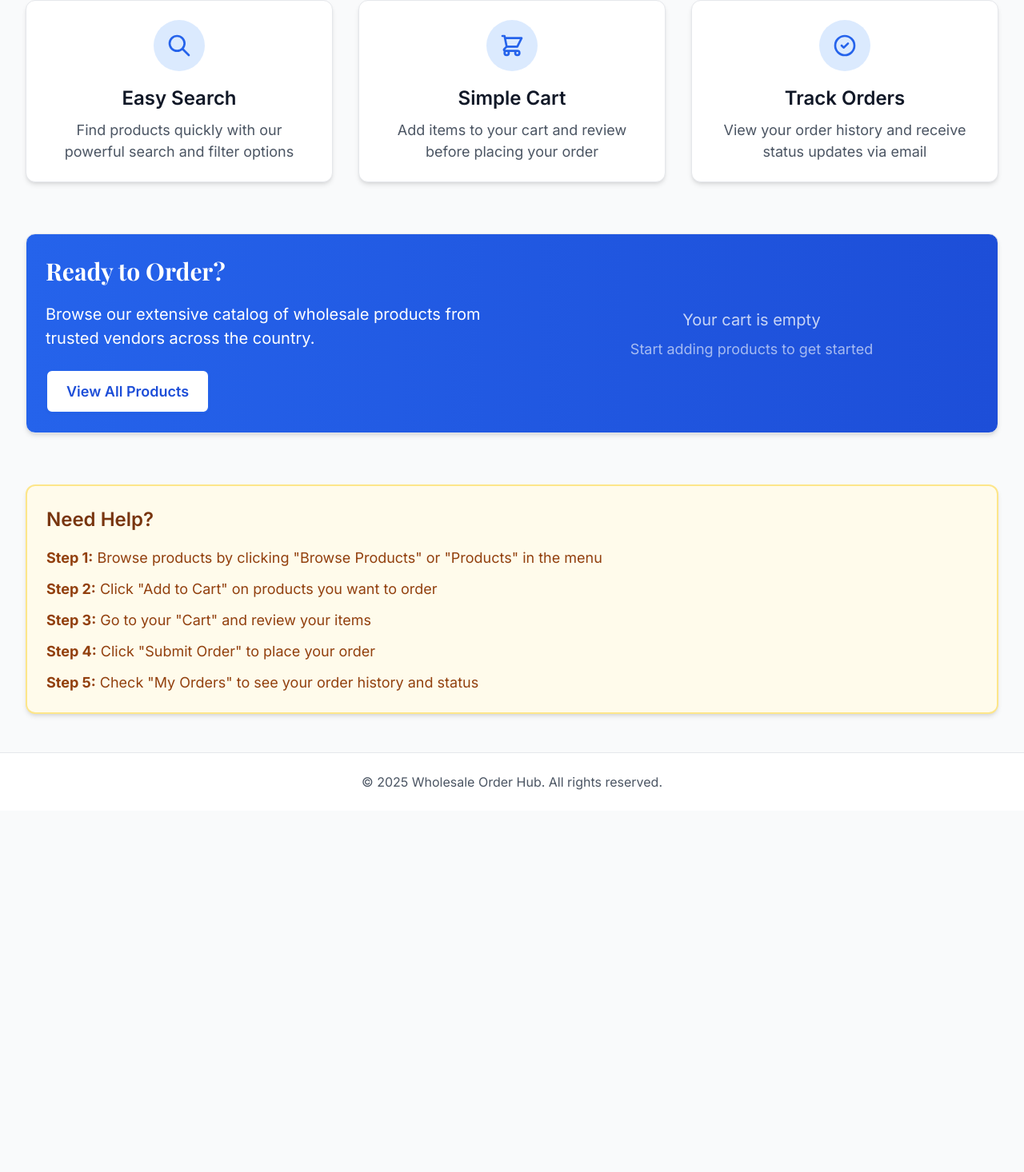
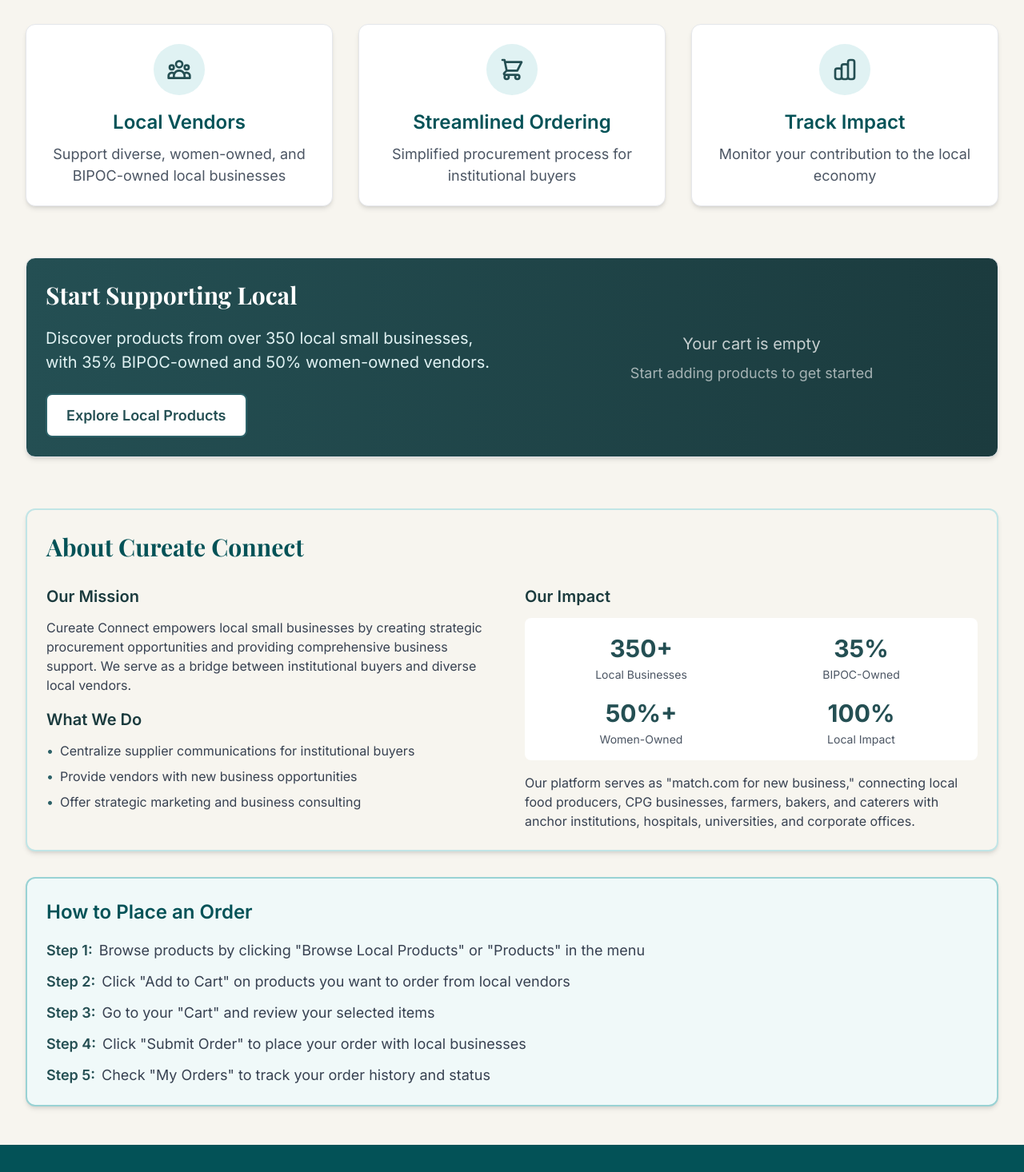
Before and after one commit to jlpasto/Smart-Vendor-Order-App, a React (Vite) app in the folder client/: page / in a window 1280 px wide. Shown: the part 387-1853 px from the top of the page at 80% size. Before the commit the page ends 1401 px from the top, so only its background shows below. Built offline with nearby package versions, Linux system fonts and the light colour scheme; no server answers.

Commit message:
apply branding of Cureate

```diff
--- a/client/src/components/Layout.jsx
+++ b/client/src/components/Layout.jsx
@@ -13,18 +13,18 @@
   };
 
   return (
-    <div className="min-h-screen flex flex-col bg-gray-50">
+    <div className="min-h-screen flex flex-col bg-cream">
       {/* Header */}
       <header className="bg-white shadow-sm sticky top-0 z-50">
         <div className="max-w-7xl mx-auto px-4 sm:px-6 lg:px-8">
           <div className="flex justify-between items-center py-4">
             {/* Logo */}
             <Link to="/" className="flex items-center space-x-2">
-              <div className="w-10 h-10 bg-primary-600 rounded-lg flex items-center justify-center">
-                <span className="text-white font-bold text-xl">W</span>
+              <div className="w-10 h-10 bg-primary-900 rounded-lg flex items-center justify-center">
+                <span className="text-white font-bold text-xl">CC</span>
               </div>
-              <span className="font-display font-bold text-2xl text-gray-900 hidden sm:inline">
-                Wholesale Hub
+              <span className="font-display font-bold text-2xl text-primary-900 hidden sm:inline">
+                Cureate Connect
               </span>
             </Link>
 
@@ -100,16 +100,33 @@
       </main>
 
       {/* Footer */}
-      <footer className="bg-white border-t border-gray-200 mt-auto">
-        <div className="max-w-7xl mx-auto px-4 sm:px-6 lg:px-8 py-6">
-          <div className="text-center text-gray-600">
-            <p className="text-base">© 2025 Wholesale Order Hub. All rights reserved.</p>
-            {user && (
-              <p className="text-sm mt-2">
-                Logged in as: <span className="font-semibold">{user.email}</span>
-                {isAdmin() && <span className="ml-2 badge badge-pending">Admin</span>}
+      <footer className="bg-primary-900 text-white mt-auto">
+        <div className="max-w-7xl mx-auto px-4 sm:px-6 lg:px-8 py-8">
+          <div className="grid md:grid-cols-2 gap-6 mb-6">
+            <div>
+              <h3 className="font-display font-bold text-xl mb-2">Cureate Connect</h3>
+              <p className="text-primary-200 text-sm">
+                Empowering local food businesses through strategic procurement opportunities.
               </p>
-            )}
+            </div>
+            <div className="text-right">
+              <p className="text-sm text-primary-200">Connecting vendors with institutional buyers</p>
+              <a href="https://www.cureate.co/connect" target="_blank" rel="noopener noreferrer"
+                 className="text-primary-300 hover:text-white text-sm mt-2 inline-block">
+                Learn more about Cureate →
+              </a>
+            </div>
+          </div>
+          <div className="border-t border-primary-800 pt-4">
+            <div className="text-center">
+              <p className="text-sm text-primary-300">© 2025 Cureate Connect. All rights reserved.</p>
+              {user && (
+                <p className="text-xs mt-2 text-primary-400">
+                  Logged in as: <span className="font-semibold text-primary-200">{user.email}</span>
+                  {isAdmin() && <span className="ml-2 badge badge-pending">Admin</span>}
+                </p>
+              )}
+            </div>
           </div>
         </div>
       </footer>
--- a/client/src/index.css
+++ b/client/src/index.css
@@ -8,7 +8,7 @@
   }
 
   body {
-    @apply font-sans text-base text-gray-900 bg-gray-50 antialiased;
+    @apply font-sans text-base text-gray-900 bg-cream antialiased;
     -webkit-font-smoothing: antialiased;
     -moz-osx-font-smoothing: grayscale;
   }
--- a/client/src/pages/HomePage.jsx
+++ b/client/src/pages/HomePage.jsx
@@ -9,66 +9,66 @@
     <div className="max-w-7xl mx-auto px-4 sm:px-6 lg:px-8 py-12">
       {/* Hero Section */}
       <div className="text-center mb-16">
-        <h1 className="page-title mb-4">
-          Welcome to Wholesale Order Hub
+        <h1 className="page-title mb-4 text-primary-900">
+          Welcome to Cureate Connect
         </h1>
-        <p className="text-xl text-gray-600 max-w-2xl mx-auto mb-8">
-          Your simple and intuitive platform for wholesale ordering. Browse products, add to cart, and place orders with ease.
+        <p className="text-xl text-gray-700 max-w-3xl mx-auto mb-8">
+          Your gateway to local procurement. Connect with diverse vendors, discover unique products, and support your community's food economy through our streamlined ordering platform.
         </p>
         <Link to="/products" className="btn-primary inline-block">
-          Browse Products
+          Browse Local Products
         </Link>
       </div>
 
       {/* Features Grid */}
       <div className="grid md:grid-cols-3 gap-8 mb-16">
-        <div className="card text-center">
+        <div className="card text-center hover:shadow-lg transition-shadow">
           <div className="w-16 h-16 bg-primary-100 rounded-full flex items-center justify-center mx-auto mb-4">
-            <svg className="w-8 h-8 text-primary-600" fill="none" stroke="currentColor" viewBox="0 0 24 24">
-              <path strokeLinecap="round" strokeLinejoin="round" strokeWidth={2} d="M21 21l-6-6m2-5a7 7 0 11-14 0 7 7 0 0114 0z" />
+            <svg className="w-8 h-8 text-primary-700" fill="none" stroke="currentColor" viewBox="0 0 24 24">
+              <path strokeLinecap="round" strokeLinejoin="round" strokeWidth={2} d="M17 20h5v-2a3 3 0 00-5.356-1.857M17 20H7m10 0v-2c0-.656-.126-1.283-.356-1.857M7 20H2v-2a3 3 0 015.356-1.857M7 20v-2c0-.656.126-1.283.356-1.857m0 0a5.002 5.002 0 019.288 0M15 7a3 3 0 11-6 0 3 3 0 016 0zm6 3a2 2 0 11-4 0 2 2 0 014 0zM7 10a2 2 0 11-4 0 2 2 0 014 0z" />
             </svg>
           </div>
-          <h3 className="text-2xl font-semibold mb-2">Easy Search</h3>
+          <h3 className="text-2xl font-semibold mb-2 text-primary-900">Local Vendors</h3>
           <p className="text-gray-600 text-lg">
-            Find products quickly with our powerful search and filter options
+            Support diverse, women-owned, and BIPOC-owned local businesses
           </p>
         </div>
 
-        <div className="card text-center">
+        <div className="card text-center hover:shadow-lg transition-shadow">
           <div className="w-16 h-16 bg-primary-100 rounded-full flex items-center justify-center mx-auto mb-4">
-            <svg className="w-8 h-8 text-primary-600" fill="none" stroke="currentColor" viewBox="0 0 24 24">
+            <svg className="w-8 h-8 text-primary-700" fill="none" stroke="currentColor" viewBox="0 0 24 24">
               <path strokeLinecap="round" strokeLinejoin="round" strokeWidth={2} d="M3 3h2l.4 2M7 13h10l4-8H5.4M7 13L5.4 5M7 13l-2.293 2.293c-.63.63-.184 1.707.707 1.707H17m0 0a2 2 0 100 4 2 2 0 000-4zm-8 2a2 2 0 11-4 0 2 2 0 014 0z" />
             </svg>
           </div>
-          <h3 className="text-2xl font-semibold mb-2">Simple Cart</h3>
+          <h3 className="text-2xl font-semibold mb-2 text-primary-900">Streamlined Ordering</h3>
           <p className="text-gray-600 text-lg">
-            Add items to your cart and review before placing your order
+            Simplified procurement process for institutional buyers
           </p>
         </div>
 
-        <div className="card text-center">
+        <div className="card text-center hover:shadow-lg transition-shadow">
           <div className="w-16 h-16 bg-primary-100 rounded-full flex items-center justify-center mx-auto mb-4">
-            <svg className="w-8 h-8 text-primary-600" fill="none" stroke="currentColor" viewBox="0 0 24 24">
-              <path strokeLinecap="round" strokeLinejoin="round" strokeWidth={2} d="M9 12l2 2 4-4m6 2a9 9 0 11-18 0 9 9 0 0118 0z" />
+            <svg className="w-8 h-8 text-primary-700" fill="none" stroke="currentColor" viewBox="0 0 24 24">
+              <path strokeLinecap="round" strokeLinejoin="round" strokeWidth={2} d="M9 19v-6a2 2 0 00-2-2H5a2 2 0 00-2 2v6a2 2 0 002 2h2a2 2 0 002-2zm0 0V9a2 2 0 012-2h2a2 2 0 012 2v10m-6 0a2 2 0 002 2h2a2 2 0 002-2m0 0V5a2 2 0 012-2h2a2 2 0 012 2v14a2 2 0 01-2 2h-2a2 2 0 01-2-2z" />
             </svg>
           </div>
-          <h3 className="text-2xl font-semibold mb-2">Track Orders</h3>
+          <h3 className="text-2xl font-semibold mb-2 text-primary-900">Track Impact</h3>
           <p className="text-gray-600 text-lg">
-            View your order history and receive status updates via email
+            Monitor your contribution to the local economy
           </p>
         </div>
       </div>
 
       {/* Quick Stats */}
-      <div className="card bg-gradient-to-r from-primary-600 to-primary-700 text-white">
+      <div className="card bg-gradient-to-r from-primary-700 to-primary-800 text-white">
         <div className="grid md:grid-cols-2 gap-8 items-center">
           <div>
-            <h2 className="text-3xl font-display font-bold mb-4">Ready to Order?</h2>
-            <p className="text-xl mb-6">
-              Browse our extensive catalog of wholesale products from trusted vendors across the country.
+            <h2 className="text-3xl font-display font-bold mb-4">Start Supporting Local</h2>
+            <p className="text-xl mb-6 text-primary-100">
+              Discover products from over 350 local small businesses, with 35% BIPOC-owned and 50% women-owned vendors.
             </p>
             <Link to="/products" className="btn-secondary inline-block">
-              View All Products
+              Explore Local Products
             </Link>
           </div>
           <div className="text-center md:text-right">
@@ -91,15 +91,88 @@
         </div>
       </div>
 
+      {/* About Cureate Connect Section */}
+      <div className="mt-16 card bg-cream border-2 border-primary-200">
+        <h2 className="text-3xl font-display font-bold text-primary-900 mb-6">About Cureate Connect</h2>
+        <div className="grid md:grid-cols-2 gap-8">
+          <div>
+            <h3 className="text-xl font-semibold text-primary-800 mb-3">Our Mission</h3>
+            <p className="text-gray-700 mb-4">
+              Cureate Connect empowers local small businesses by creating strategic procurement opportunities
+              and providing comprehensive business support. We serve as a bridge between institutional buyers
+              and diverse local vendors.
+            </p>
+            <h3 className="text-xl font-semibold text-primary-800 mb-3">What We Do</h3>
+            <ul className="space-y-2 text-gray-700">
+              <li className="flex items-start">
+                <span className="text-primary-600 mr-2">•</span>
+                Centralize supplier communications for institutional buyers
+              </li>
+              <li className="flex items-start">
+                <span className="text-primary-600 mr-2">•</span>
+                Provide vendors with new business opportunities
+              </li>
+              <li className="flex items-start">
+                <span className="text-primary-600 mr-2">•</span>
+                Offer strategic marketing and business consulting
+              </li>
+            </ul>
+          </div>
+          <div>
+            <h3 className="text-xl font-semibold text-primary-800 mb-3">Our Impact</h3>
+            <div className="bg-white rounded-lg p-4 mb-4">
+              <div className="grid grid-cols-2 gap-4 text-center">
+                <div>
+                  <p className="text-3xl font-bold text-primary-700">350+</p>
+                  <p className="text-sm text-gray-600">Local Businesses</p>
+                </div>
+                <div>
+                  <p className="text-3xl font-bold text-primary-700">35%</p>
+                  <p className="text-sm text-gray-600">BIPOC-Owned</p>
+                </div>
+                <div>
+                  <p className="text-3xl font-bold text-primary-700">50%+</p>
+                  <p className="text-sm text-gray-600">Women-Owned</p>
+                </div>
+                <div>
+                  <p className="text-3xl font-bold text-primary-700">100%</p>
+                  <p className="text-sm text-gray-600">Local Impact</p>
+                </div>
+              </div>
+            </div>
+            <p className="text-gray-700">
+              Our platform serves as "match.com for new business," connecting local food producers,
+              CPG businesses, farmers, bakers, and caterers with anchor institutions, hospitals,
+              universities, and corporate offices.
+            </p>
+          </div>
+        </div>
+      </div>
+
       {/* Help Section for Seniors */}
-      <div className="mt-16 card bg-amber-50 border-2 border-amber-200">
-        <h2 className="text-2xl font-semibold text-amber-900 mb-4">Need Help?</h2>
-        <div className="space-y-3 text-lg text-amber-800">
-          <p><strong>Step 1:</strong> Browse products by clicking "Browse Products" or "Products" in the menu</p>
-          <p><strong>Step 2:</strong> Click "Add to Cart" on products you want to order</p>
-          <p><strong>Step 3:</strong> Go to your "Cart" and review your items</p>
-          <p><strong>Step 4:</strong> Click "Submit Order" to place your order</p>
-          <p><strong>Step 5:</strong> Check "My Orders" to see your order history and status</p>
+      <div className="mt-8 card bg-primary-50 border-2 border-primary-300">
+        <h2 className="text-2xl font-semibold text-primary-900 mb-4">How to Place an Order</h2>
+        <div className="space-y-3 text-lg text-gray-700">
+          <p className="flex items-start">
+            <span className="font-semibold text-primary-700 mr-2">Step 1:</span>
+            Browse products by clicking "Browse Local Products" or "Products" in the menu
+          </p>
+          <p className="flex items-start">
+            <span className="font-semibold text-primary-700 mr-2">Step 2:</span>
+            Click "Add to Cart" on products you want to order from local vendors
+          </p>
+          <p className="flex items-start">
+            <span className="font-semibold text-primary-700 mr-2">Step 3:</span>
+            Go to your "Cart" and review your selected items
+          </p>
+          <p className="flex items-start">
+            <span className="font-semibold text-primary-700 mr-2">Step 4:</span>
+            Click "Submit Order" to place your order with local businesses
+          </p>
+          <p className="flex items-start">
+            <span className="font-semibold text-primary-700 mr-2">Step 5:</span>
+            Check "My Orders" to track your order history and status
+          </p>
         </div>
       </div>
     </div>
--- a/client/tailwind.config.js
+++ b/client/tailwind.config.js
@@ -8,16 +8,22 @@
     extend: {
       colors: {
         primary: {
-          50: '#eff6ff',
-          100: '#dbeafe',
-          200: '#bfdbfe',
-          300: '#93c5fd',
-          400: '#60a5fa',
-          500: '#3b82f6',
-          600: '#2563eb',
-          700: '#1d4ed8',
-          800: '#1e40af',
-          900: '#1e3a8a',
+          50: '#f0f9f9',
+          100: '#e0f2f3',
+          200: '#c1e5e6',
+          300: '#99d2d4',
+          400: '#6ab8bb',
+          500: '#377b82',  // Main brand color
+          600: '#2d6268',
+          700: '#244f53',
+          800: '#1b3b3e',
+          900: '#035257',  // Darkest brand color
+        },
+        cream: '#f7f5ef',  // Light cream color for backgrounds
+        brand: {
+          dark: '#035257',
+          main: '#377b82',
+          light: '#f7f5ef'
         }
       },
       fontFamily: {
```
Also changed, not shown: 1 other file (tests, documents, lock files or other folders).
